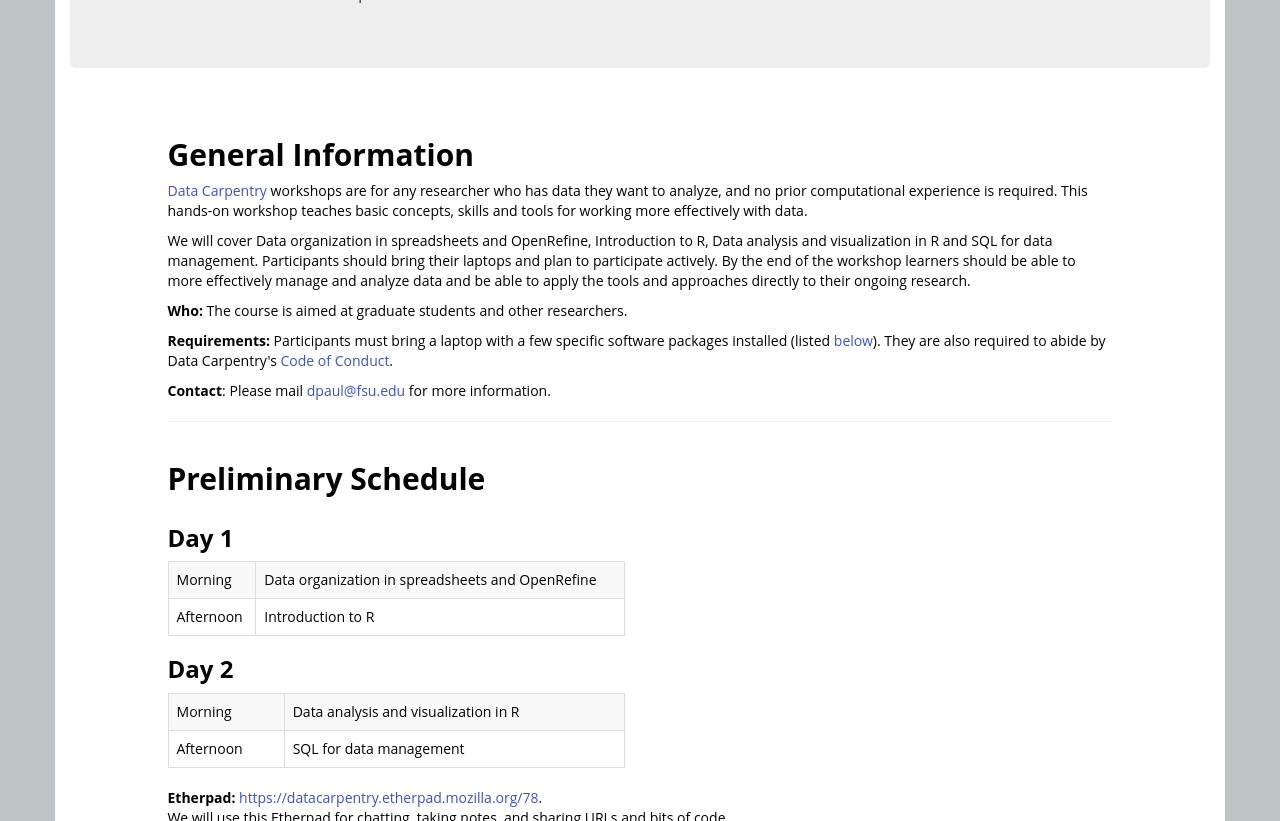
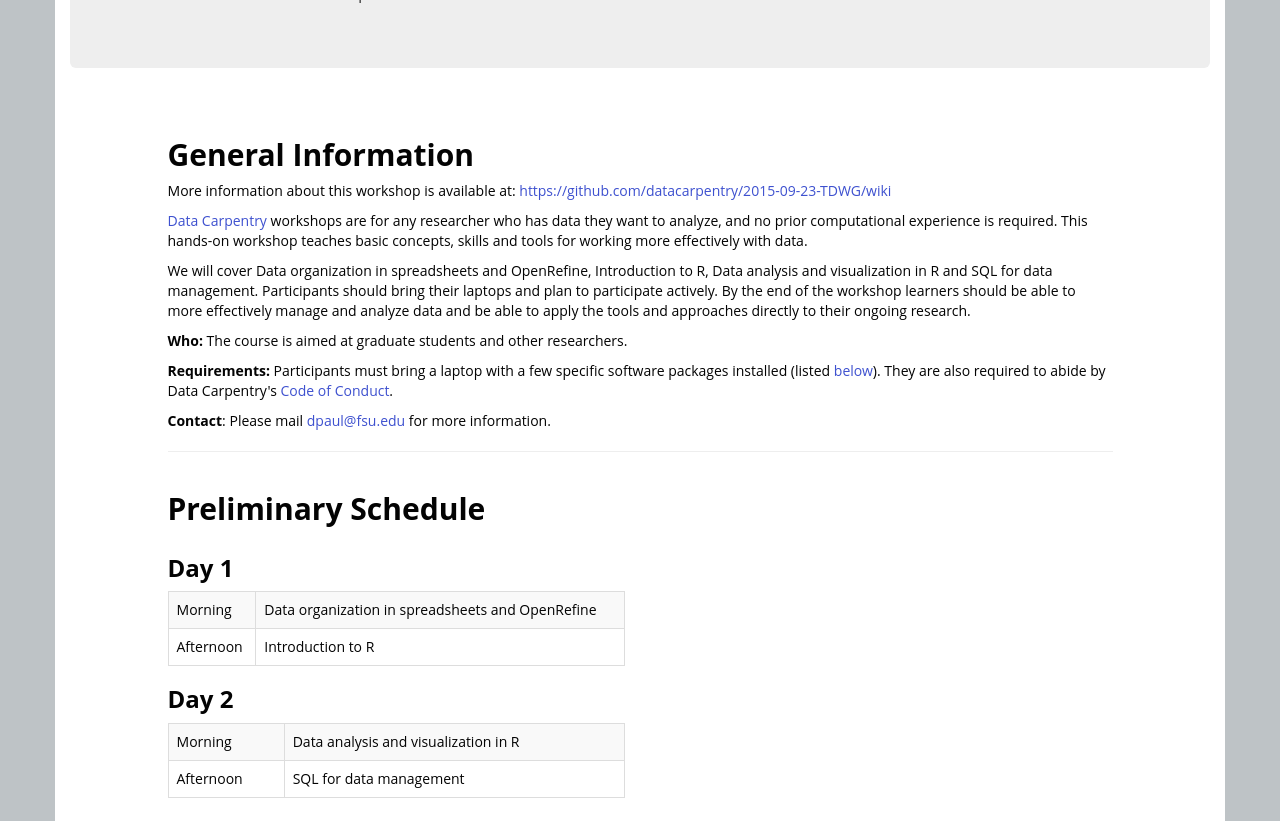
Before and after one commit to datacarpentry/2015-09-23-TDWG, a Jekyll site: the page built from index.html, in a window 1280 px wide and 900 px high, scrolled down 305 px, cut to the strip 79-900 px from the top of the window. Built offline with Jekyll 4.4.1, drawn with Linux system fonts in a browser that asks for light colours; nearby versions of some CDN libraries; library files that are not in the unit come from our copies.

Commit message:
added wiki link to index page

```diff
--- a/index.html
+++ b/index.html
@@ -53,6 +53,9 @@
   Edit the general explanatory paragraph below if you want to change
   the pitch.
 -->
+<p>
+More information about this workshop is available at: <a href=https://github.com/datacarpentry/2015-09-23-TDWG/wiki>https://github.com/datacarpentry/2015-09-23-TDWG/wiki</a>
+
 <p>
 <a href=http://datacarpentry.org>Data Carpentry</a> workshops are for any researcher
 who has data they want to analyze, and no prior computational experience is required.
```
